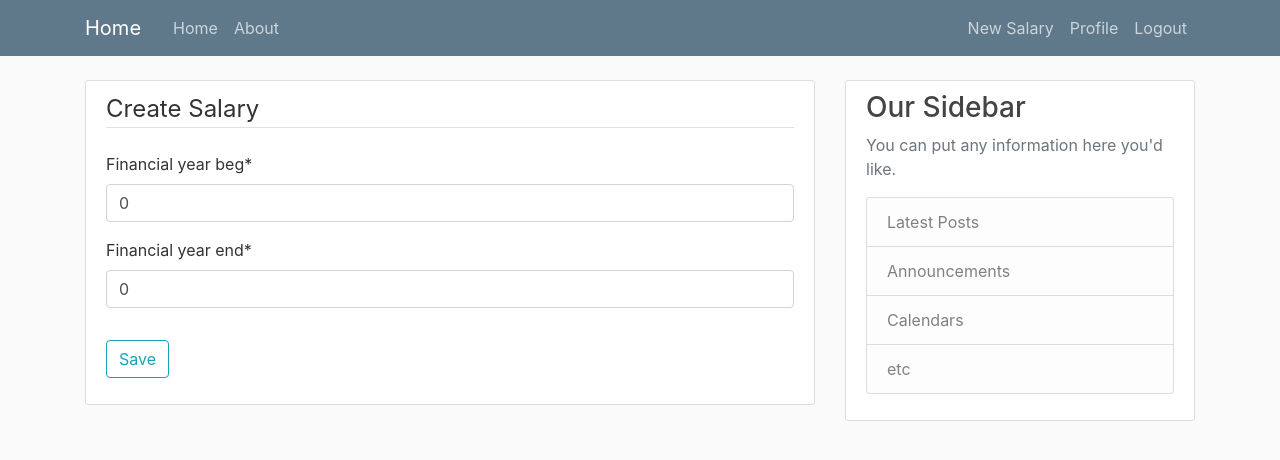
After one commit to layesh/TaxLoverProject, a Django app: page /salary/new/ in a window 1280 px wide. The commit adds this page. Shown: the top 460 px of the page. Run offline with Django 3.2, Linux system fonts and the light colour scheme; the visitor is signed in with stand-in values (Sample User, id 1); some libraries are stand-ins or nearby versions.

Commit message:
Added create, update and delete feature.

```diff
--- a/taxlover/models.py
+++ b/taxlover/models.py
@@ -3,6 +3,7 @@ from decimal import Decimal
 from django.contrib.auth.models import User
 from django.core.validators import MinLengthValidator
 from django.db import models
+from django.urls import reverse
 
 
 class Division(models.Model):
@@ -86,3 +87,6 @@ class Salary(models.Model):
 
     def __str__(self):
         return f'{self.tax_payer.name} Salary'
+
+    def get_absolute_url(self):
+        return reverse('salary-detail', kwargs={'pk': self.pk})
--- a/taxlover/templates/taxlover/base.html
+++ b/taxlover/templates/taxlover/base.html
@@ -35,6 +35,7 @@
                 <!-- Navbar Right Side -->
                 <div class="navbar-nav">
                     {% if user.is_authenticated %}
+                        <a class="nav-item nav-link" href="{% url 'salary-create' %}">New Salary</a>
                         <a class="nav-item nav-link" href="{% url 'profile' %}">Profile</a>
                         <a class="nav-item nav-link" href="{% url 'logout' %}">Logout</a>
                     {% else %}
--- /dev/null
+++ b/taxlover/templates/taxlover/salary_form.html
@@ -0,0 +1,16 @@
+{% extends "taxlover/base.html" %}
+{% load crispy_forms_tags %}
+{% block content %}
+    <div class="content-section">
+        <form method="POST">
+            {% csrf_token %}
+            <fieldset class="form-group">
+                <legend class="border-bottom mb-4">Create Salary</legend>
+                {{ form|crispy }}
+            </fieldset>
+            <div class="form-group">
+                <button class="btn btn-outline-info" type="submit">Save</button>
+            </div>
+        </form>
+    </div>
+{% endblock content %}
--- a/taxlover/urls.py
+++ b/taxlover/urls.py
@@ -1,8 +1,20 @@
 from django.urls import path
+from .views import (
+    SalaryListView,
+    SalaryDetailView,
+    SalaryCreateView,
+    SalaryUpdateView,
+    SalaryDeleteView
+)
 from . import views
 
 urlpatterns = [
-    path('', views.home, name='tax-lover-home'),
+    # path('', views.home, name='tax-lover-home'),
+    path('', SalaryListView.as_view(), name='tax-lover-home'),
+    path('salary/<int:pk>/', SalaryDetailView.as_view(), name='salary-detail'),
+    path('salary/new/', SalaryCreateView.as_view(), name='salary-create'),
+    path('salary/<int:pk>/update/', SalaryUpdateView.as_view(), name='salary-update'),
+    path('salary/<int:pk>/delete/', SalaryDeleteView.as_view(), name='salary-delete'),
     path('about/', views.about, name='tax-lover-about'),
     path('generate/', views.generate, name='generate')
 ]
--- a/taxlover/views.py
+++ b/taxlover/views.py
@@ -16,28 +16,67 @@ from django.template.loader import get_template
 from xhtml2pdf import pisa
 from django.contrib.staticfiles import finders
 
-
-posts = [
-    {
-        'author': 'CoreyMS',
-        'title': 'Blog Post 1',
-        'content': 'First post content',
-        'date_posted': 'August 27, 2018'
-    },
-    {
-        'author': 'Jane Doe',
-        'title': 'Blog Post 2',
-        'content': 'Second post content',
-        'date_posted': 'August 28, 2018'
-    }
-]
+from django.contrib.auth.mixins import LoginRequiredMixin, UserPassesTestMixin
+from django.views.generic import (
+    ListView,
+    DetailView,
+    CreateView,
+    UpdateView,
+    DeleteView
+)
 
 
 def home(request):
     context = {
-        'posts': posts
+        'salaries': Salary.objects.all()
     }
     return render(request, 'taxlover/home.html', context)
+
+
+class SalaryListView(ListView):
+    model = Salary
+    template_name = 'taxlover/home.html'  # <app>/<model>_<viewtype>.html
+    context_object_name = 'salaries'
+    ordering = ['-id']
+
+
+class SalaryDetailView(DetailView):
+    model = Salary
+
+
+class SalaryCreateView(LoginRequiredMixin, CreateView):
+    model = Salary
+    fields = ['financial_year_beg', 'financial_year_end']
+
+    def form_valid(self, form):
+        # form.instance.tax_payer = self.request.user
+        return super().form_valid(form)
+
+
+class SalaryUpdateView(LoginRequiredMixin, UserPassesTestMixin, UpdateView):
+    model = Salary
+    fields = ['financial_year_beg', 'financial_year_end']
+
+    def form_valid(self, form):
+        # form.instance.author = self.request.user
+        return super().form_valid(form)
+
+    def test_func(self):
+        salary = self.get_object()
+        if self.request.user.id == salary.tax_payer_id:
+            return True
+        return False
+
+
+class SalaryDeleteView(LoginRequiredMixin, UserPassesTestMixin, DeleteView):
+    model = Salary
+    success_url = '/'
+
+    def test_func(self):
+        salary = self.get_object()
+        if self.request.user.id == salary.tax_payer_id:
+            return True
+        return False
 
 
 def about(request):
```
Also changed, not shown: taxlover/templates/taxlover/home.html (+6 -6 lines), taxlover/templates/taxlover/salary_confirm_delete.html (added, +16 -0 lines), taxlover/templates/taxlover/salary_detail.html (added, +21 -0 lines).
